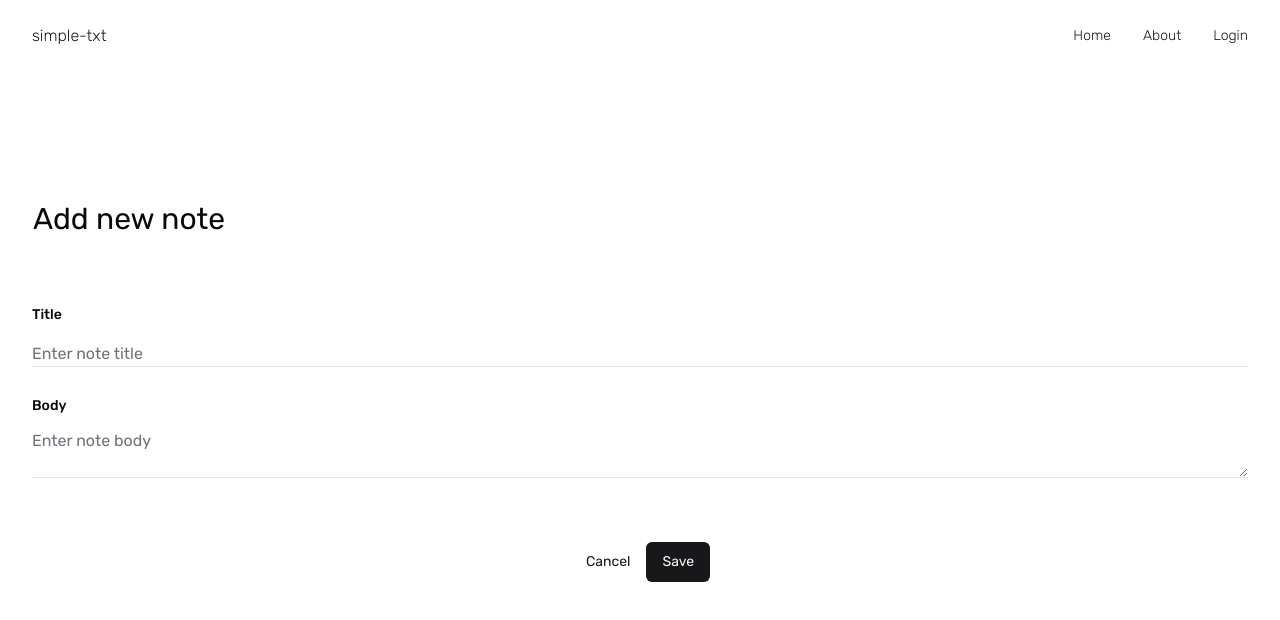
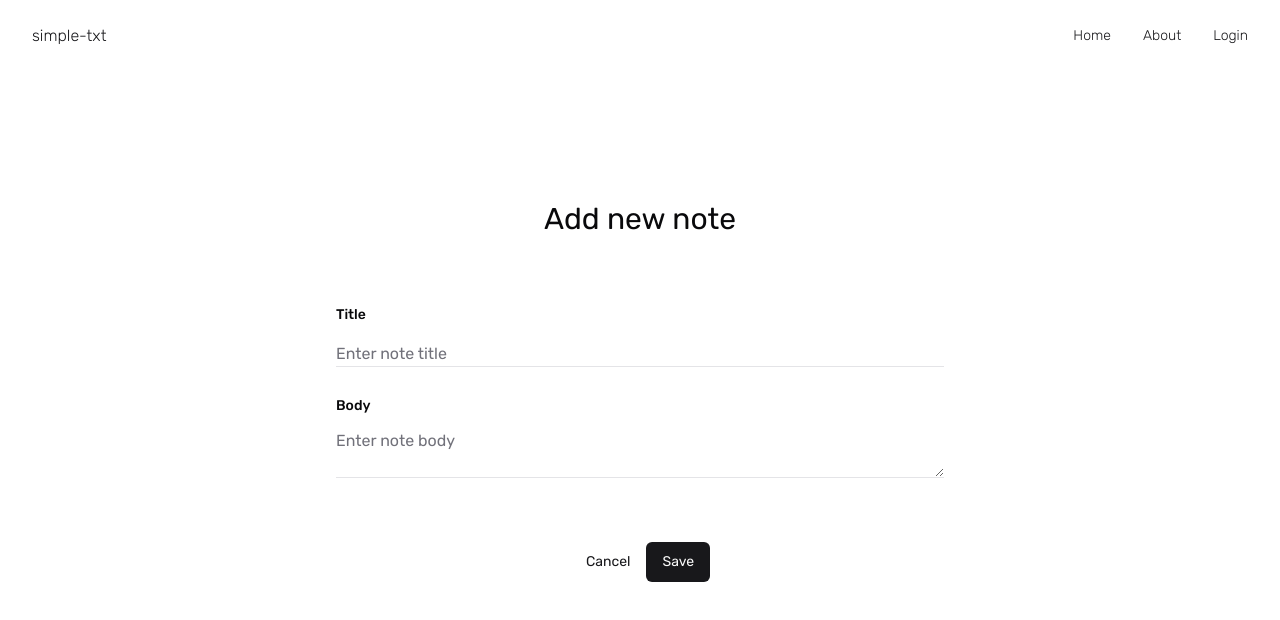
Before and after one commit to mdahmed-abdus/simple-txt, a Next.js app: page /notes/new in a window 1280 px wide. Shown: the top 620 px of the page. Built offline with nearby package versions, Linux system fonts and the light colour scheme.

Commit message:
Update style for new notes and note page

```diff
--- a/src/app/notes/[id]/page.tsx
+++ b/src/app/notes/[id]/page.tsx
@@ -54,15 +54,15 @@ export default function NoteById({ params }: { params: { id: string } }) {
           <Skeleton className="mt-8 mb-16 w-3/4 h-[200px] mx-auto" />
         </div>
       ) : (
-        <div>
+        <div className="md:w-3/4 md:mx-auto">
           {editMode ? (
             <Input
-              className="p-2 h-fit text-3xl"
+              className="p-2 h-fit text-3xl text-center"
               value={updatedNote.title}
               onChange={e => setUpdatedNote({ ...note, title: e.target.value })}
             />
           ) : (
-            <h1 className="p-2 text-3xl border border-transparent">
+            <h1 className="p-2 text-3xl border border-transparent text-center">
               {note.title}
             </h1>
           )}
--- a/src/app/notes/new/page.tsx
+++ b/src/app/notes/new/page.tsx
@@ -17,8 +17,10 @@ export default function NewNote() {
 
   return (
     <div className="mt-16 md:mt-32">
-      <h1 className="text-3xl border border-transparent">Add new note</h1>
-      <div className="mt-16">
+      <h1 className="text-3xl border border-transparent text-center">
+        Add new note
+      </h1>
+      <div className="mt-16 md:w-3/4 lg:w-1/2 md:mx-auto">
         <Label>Title</Label>
         <Input
           className="mt-4 p-0 h-fit border-0 text-base"
```
